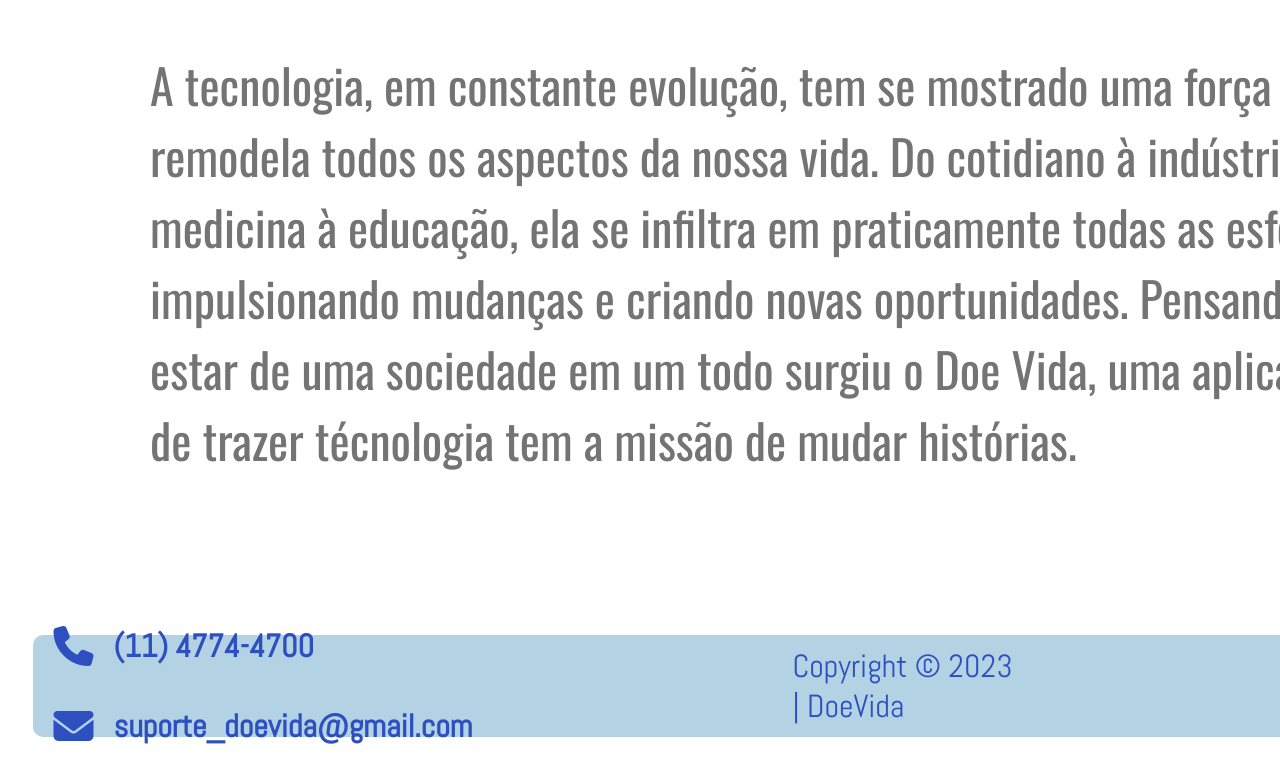
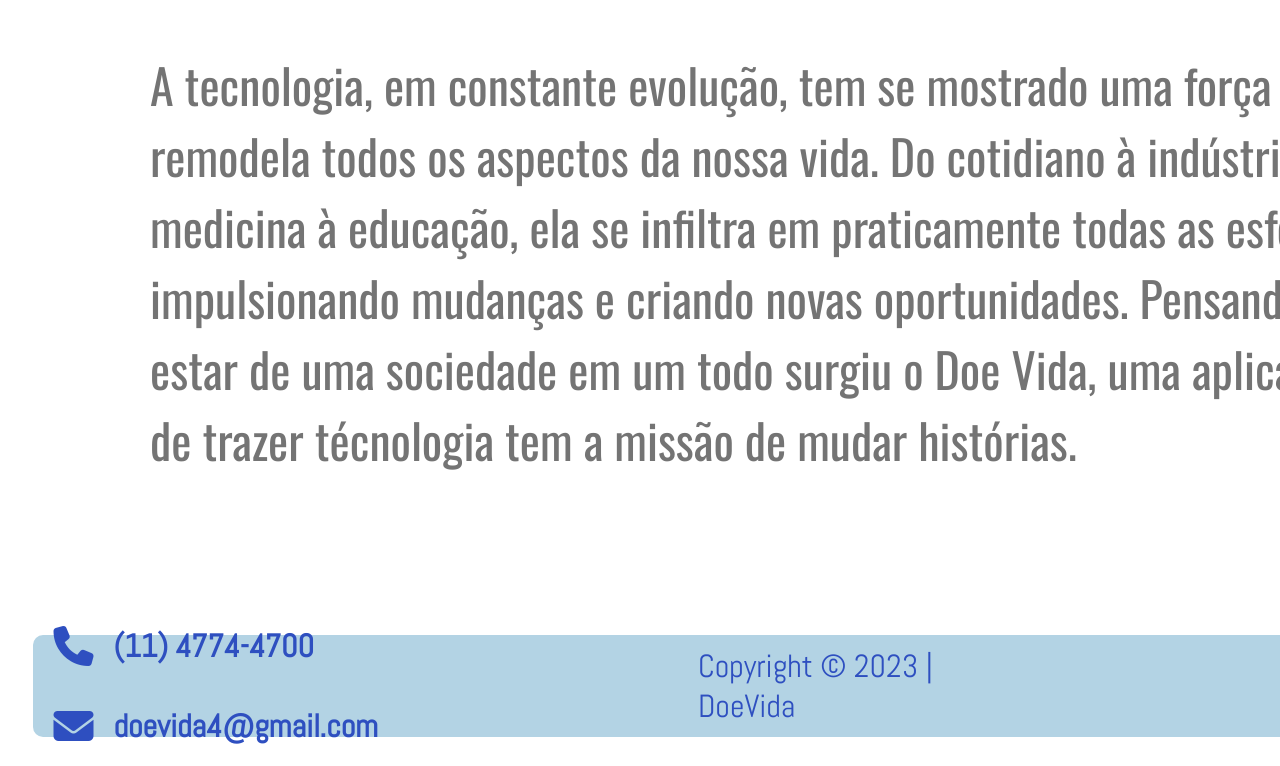
Before and after one commit to Genivania/WEB-SITE, a plain HTML site: page index.html in a window 1280 px wide. Shown: the part 3111-3877 px from the top of the page. Drawn offline with nearby package versions, Linux system fonts and the light colour scheme.

Commit message:
FINALIZADO

```diff
--- a/index.html
+++ b/index.html
@@ -240,7 +240,7 @@
                     <li>
                         <div class="contato-item">
                             <i class="fas fa-envelope contato-item__icon"></i>
-                            <h6>suporte_doevida@gmail.com</h6>
+                            <h6>doevida4@gmail.com</h6>
                         </div>
                     </li>
                 </div>
```
Also changed, not shown: img/readme.png (added), 1 other file.
